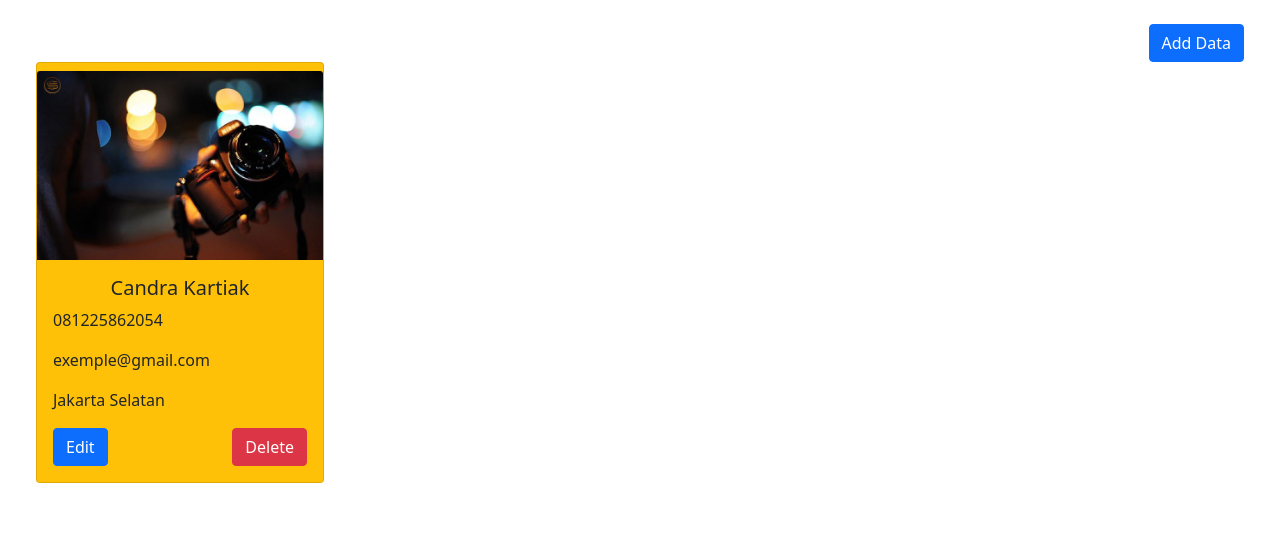
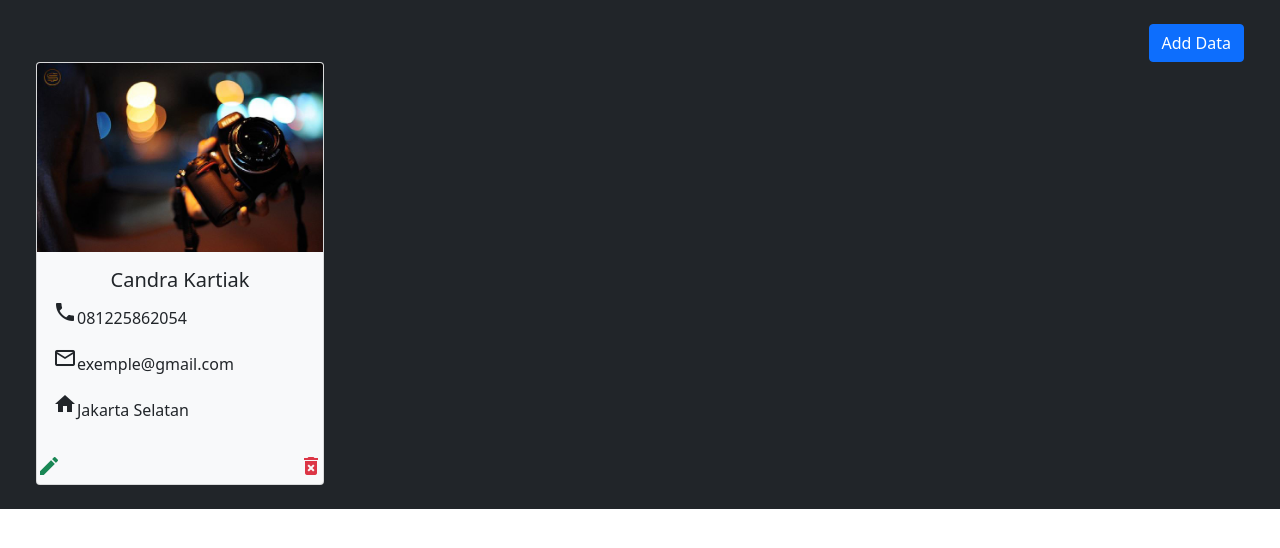
Before and after one commit to candra-enz/crudapp, a PHP site: page / in a window 1280 px wide. Shown: the part 56-604 px from the top of the page. Run offline with PHP 8.4, Linux system fonts and the light colour scheme.

Commit message:
add icon

```diff
--- a/index.php
+++ b/index.php
@@ -15,7 +15,7 @@ require_once('./templates/header.php')
         </button>
     </div>
 
-    <!-- Modal -->
+    <!-- addModal -->
     <div class="modal fade" id="addPostModal" tabindex="-1" aria-labelledby="exampleModalLabel" aria-hidden="true">
         <div class="modal-dialog">
             <div class="modal-content">
@@ -46,26 +46,58 @@ require_once('./templates/header.php')
         </div>
     </div>
 
+    <!--edit Modal -->
+    <div class="modal fade" id="editPostModal" tabindex="-1" aria-labelledby="exampleModalLabel" aria-hidden="true">
+        <div class="modal-dialog">
+            <div class="modal-content">
+                <div class="modal-header">
+                    <h5 class="modal-title" id="exampleModalLabel">Edit Data</h5>
+                    <button type="button" class="btn-close" data-bs-dismiss="modal" aria-label="Close"></button>
+                </div>
+                <div class="modal-body">
+                    <form action="" method="post">
+
+                        <div class="form-group">
+                            <label for="name">Name</label>
+                            <input class="form-control" type="text" name="name" id="name" require>
+                            <label for="telephone">Telephone</label>
+                            <input class="form-control" type="number" name="telephone" id="telephone" require>
+                            <label for="email">Email</label>
+                            <input class="form-control" type="email" name="email" id="email" require>
+                            <label for="address">Address</label>
+                            <input class="form-control" type="address" name="address" id="address" require>
+                        </div>
+                        <div class="modal-footer">
+                            <button type="button" class="btn btn-secondary" data-bs-dismiss="modal">Close</button>
+                            <button type="submit" class="btn btn-primary">Add Data</button>
+                        </div>
+                    </form>
+                </div>
+            </div>
+        </div>
+    </div>
 
 
-        <div class="card bg-warning pt-2" style="width: 18rem;">
+
+    <div class="card bg-light" style="width: 18rem;">
         <img class="card-img-top" src="resources/img/foto.jpg" alt="...">
         <div class="card-body">
             <h5 class="card-title text-center">Candra Kartiak</h5>
             <div class="grup">
-                    <p class="phone">
-                        081225862054
-                    </p>
-                    <p class="email">
-                        exemple@gmail.com</p>
-                    <p class="addres">
-                        Jakarta Selatan</p>
-                </div>
-                <div class="action d-flex justify-content-between">
-                    <a href="#" class="btn btn-primary">Edit</a>
-                    <a href="#" class="btn btn-danger">Delete</a>
+
+                <p class="phone fw-normal "><i class="material-icons">phone</i>081225862054</p>
+                <p class="email fw-normal"><i class="material-icons">mail_outline</i>exemple@gmail.com</p>
+                <p class="addres fw-normal"><i class="material-icons">home</i>Jakarta Selatan</p>
             </div>
 
+
+
+        </div>
+        <div class=" action d-flex justify-content-between">
+            <!-- <a href="#" class="btn btn-primary">Edit</a>
+                <a href="#" class="btn btn-danger">Delete</a> -->
+            <a href="#" class="card-link" data-bs-toggle="modal" data-bs-target="#editPostModal"><i class="material-icons text-success">edit</i></a>
+            <a href="#" class="card-link"><i class="material-icons text-danger">delete_forever</i></a>
         </div>
     </div>
 
--- a/templates/header.php
+++ b/templates/header.php
@@ -8,6 +8,7 @@
 
     <!-- Bootstrap CSS -->
     <link href="https://cdn.jsdelivr.net/npm/bootstrap@5.0.1/dist/css/bootstrap.min.css" rel="stylesheet" integrity="sha384-+0n0xVW2eSR5OomGNYDnhzAbDsOXxcvSN1TPprVMTNDbiYZCxYbOOl7+AMvyTG2x" crossorigin="anonymous">
+    <link href="https://fonts.googleapis.com/css2?family=Material+Icons" rel="stylesheet">
 
     <title>CRUD APP</title>
 </head>
@@ -23,4 +24,4 @@
         </div>
 
     </nav>
-    <div class="container-fluid">
+    <div class="container-fluid bg-dark">
```
Also changed, not shown: templates/footer.php (+2 -11 lines). Lines whose indentation alone changed are shown as unchanged.
